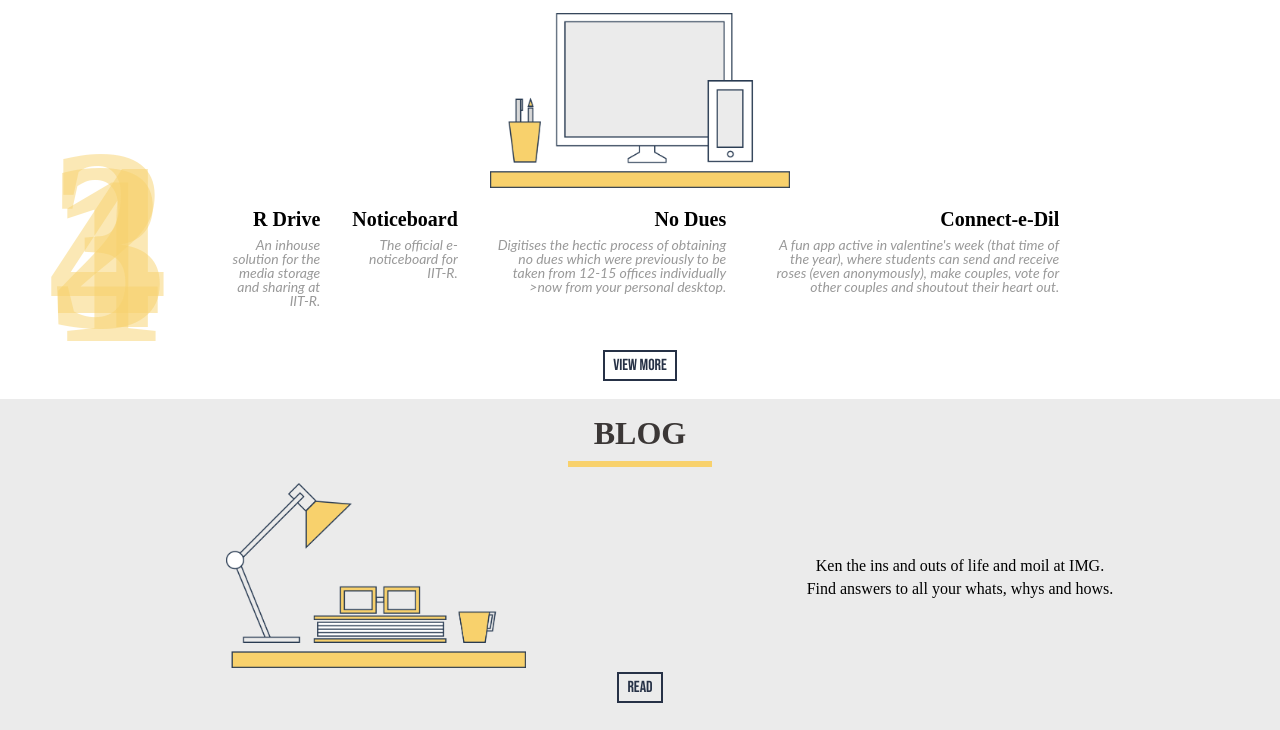
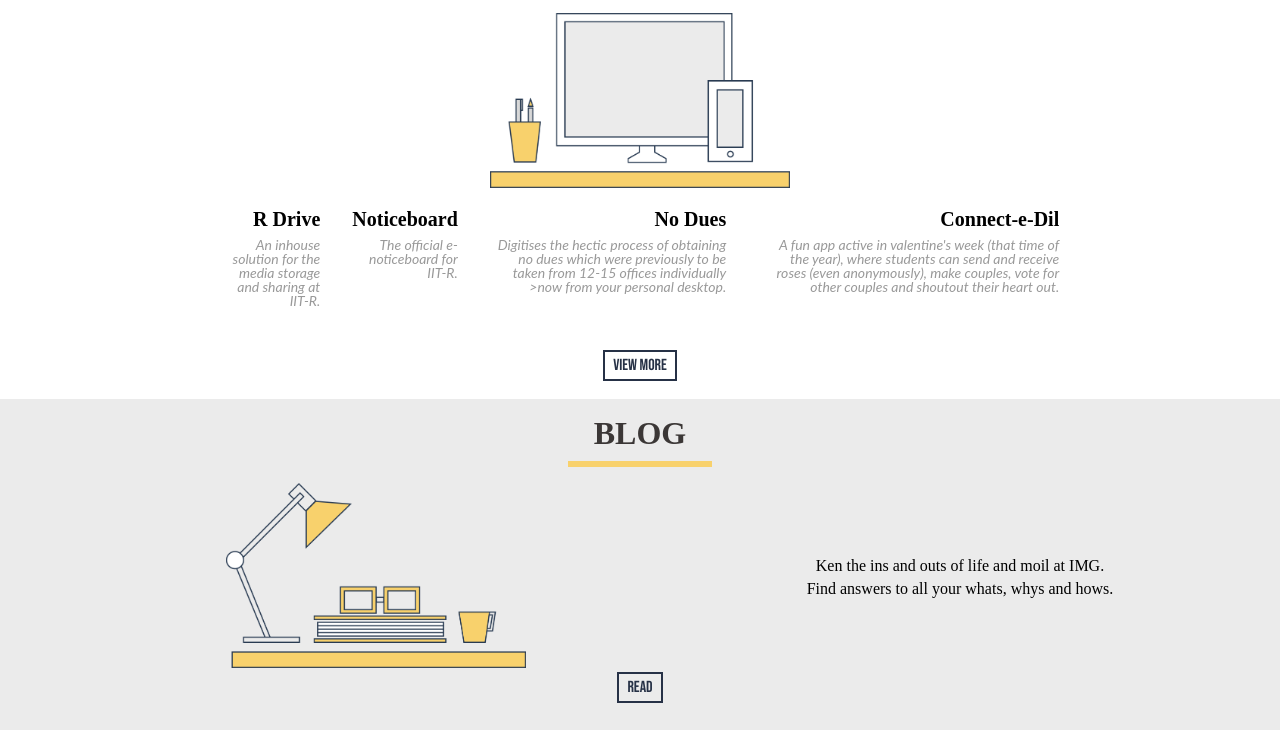
Before and after one commit to Pragya3108/final_assignment, a plain HTML site: page index.html in a window 1280 px wide. Shown: the part 872-1602 px from the top of the page. Drawn offline with Linux system fonts and the light colour scheme.

Commit message:
add file

```diff
--- a/front.css
+++ b/front.css
@@ -196,14 +196,14 @@ html, body {
     font-weight: lighter;
 }
 .number {
-    position: absolute;
+    display: none;
     transform: translate(40%, 50%);
     left: 0;
     height: 100%;
     color: rgba(248, 209, 108, 0.5);
     font-size: 15em;
     font-family: 'TypoPRO Bebas Neue';
-    margin-top: -600px;
+    margin-top: -400px;
 }
 .view {
   text-transform: uppercase;
```
